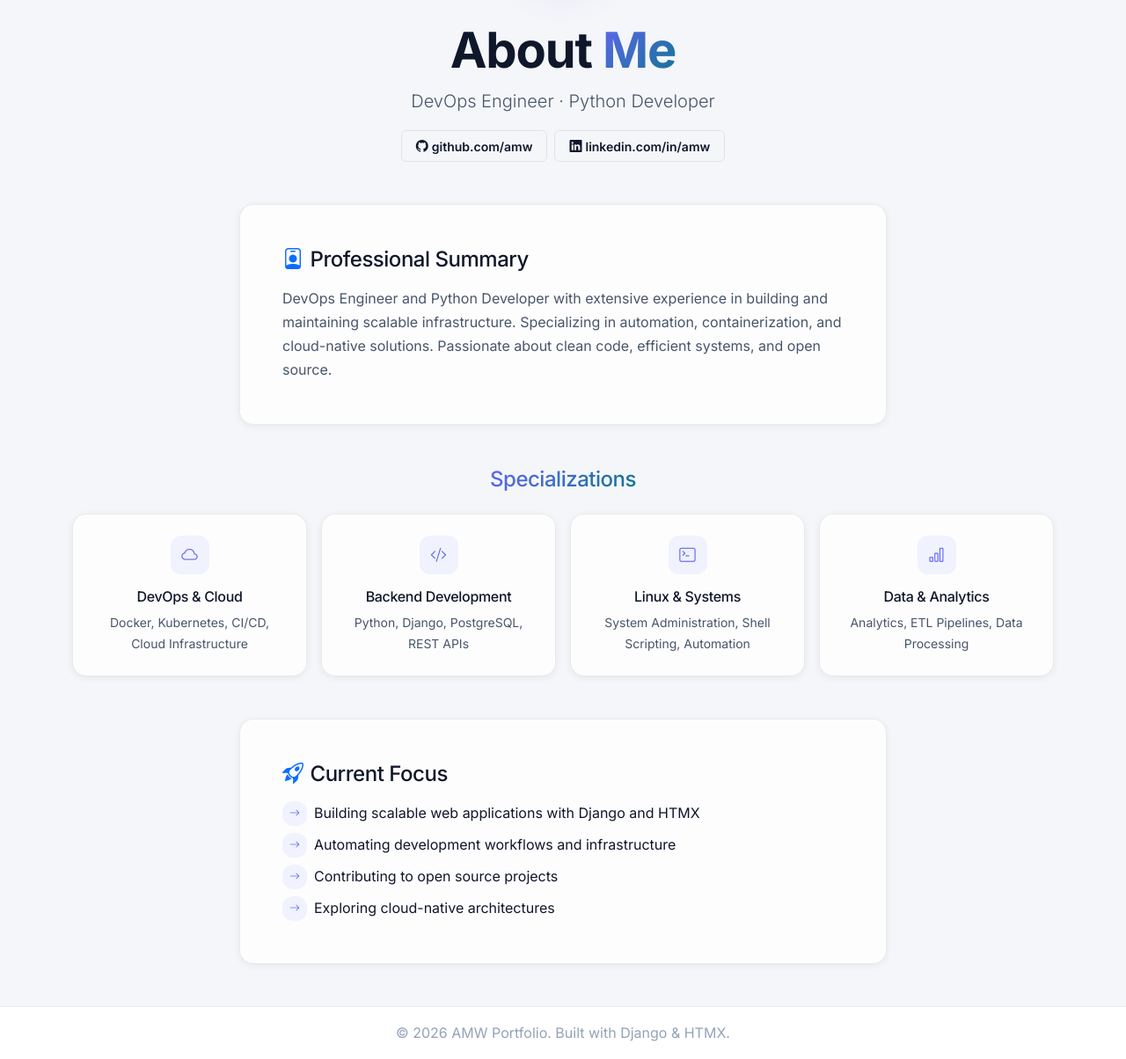
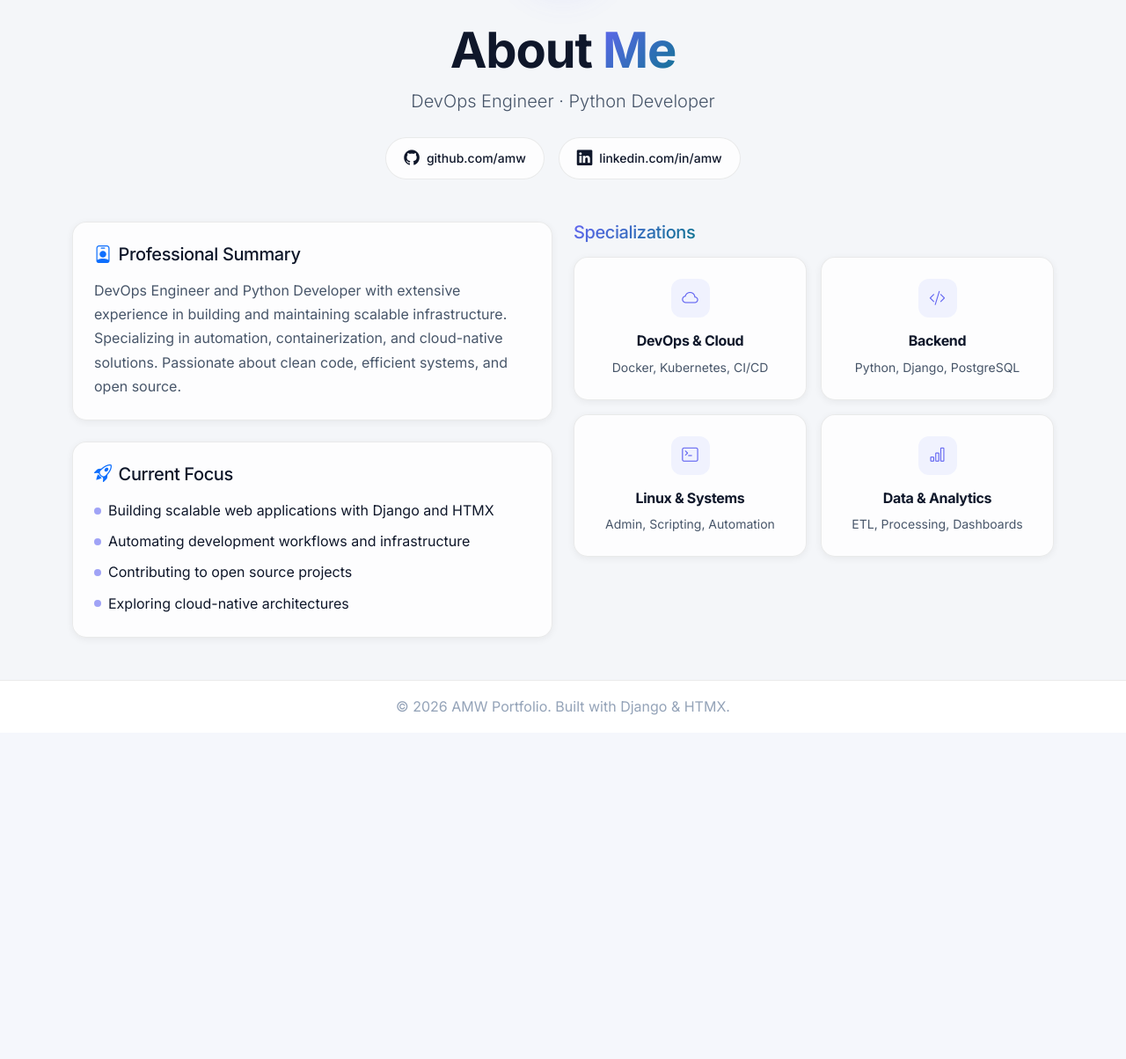
Before and after one commit to AMW-Web-Dev/AMW-ShowCases, a Django app: page /about/ in a window 1280 px wide. Shown: the part 221-1425 px from the top of the page at 88% size. After the commit the page ends 1034 px from the top, so only its background shows below. Run offline with Django 5.2, Linux system fonts and the light colour scheme; data comes from the database, SQL or seed files in the repository; some libraries are stand-ins or nearby versions.

Commit message:
Redesign about page — 2-column layout, custom social tags, focus dots
- Replaced btn-outline with .social-link-tag (pill-shaped, brand-colored hover glow)

- GitHub hover: purple glow, LinkedIn hover: blue glow, icon scales on hover

- 2-column layout (col-lg-6 each) fills page width, no empty side space

- Left column: Professional Summary + Current Focus with indigo focus dots

- Right column: 2x2 Specialization grid with contact-icon boxes

Ultraworked with [Sisyphus](https://github.com/code-yeongyu/oh-my-openagent)

Co-authored-by: Sisyphus <clio-agent@sisyphuslabs.ai>

```diff
--- a/static/css/custom.css
+++ b/static/css/custom.css
@@ -631,6 +631,58 @@ section {
   }
 }
 
+/* ─── Social Link Tags ─── */
+.social-link-tag {
+  display: inline-flex;
+  align-items: center;
+  gap: 0.5rem;
+  padding: 0.5rem 1.25rem;
+  border-radius: 100px;
+  background: var(--bg-card);
+  border: 1px solid var(--border-color);
+  color: var(--text-primary);
+  font-size: 0.875rem;
+  font-weight: 500;
+  text-decoration: none;
+  transition: all 0.25s ease;
+}
+
+.social-link-tag i {
+  font-size: 1.1rem;
+  transition: transform 0.25s ease;
+}
+
+.social-link-tag:hover {
+  transform: translateY(-2px);
+  text-decoration: none;
+}
+
+.social-link-tag[href*="github"]:hover {
+  border-color: #6e40c9;
+  color: #d2a8ff;
+  box-shadow: 0 4px 20px rgba(110, 64, 201, 0.15);
+}
+
+.social-link-tag[href*="linkedin"]:hover {
+  border-color: #0a66c2;
+  color: #6db5f7;
+  box-shadow: 0 4px 20px rgba(10, 102, 194, 0.15);
+}
+
+.social-link-tag:hover i {
+  transform: scale(1.2);
+}
+
+/* ─── Focus Dot ─── */
+.focus-dot {
+  width: 8px;
+  height: 8px;
+  border-radius: 50%;
+  flex-shrink: 0;
+  background: var(--accent-indigo);
+  opacity: 0.6;
+}
+
 /* ─── Project Cards ─── */
 .project-card .card-footer {
   display: flex;
--- a/templates/core/about.html
+++ b/templates/core/about.html
@@ -12,22 +12,30 @@
             <img src="{% static 'images/Avatar_Python_Dev_512.png' %}" alt="AMW Avatar">
         </div>
         <h1 class="mb-1">About <span class="gradient-text">Me</span></h1>
-        <p class="text-secondary lead mb-3">DevOps Engineer &middot; Python Developer</p>
-        <div class="d-flex justify-content-center gap-2">
-            <a href="https://github.com/amw" class="btn btn-outline btn-sm" target="_blank" rel="noopener">
-                <i class="bi bi-github me-1"></i>github.com/amw
+        <p class="text-secondary lead mb-4">DevOps Engineer &middot; Python Developer</p>
+
+        {# Social links as styled tags #}
+        <div class="d-flex justify-content-center gap-3">
+            <a href="https://github.com/amw" class="social-link-tag" target="_blank" rel="noopener">
+                <i class="bi bi-github"></i>
+                <span>github.com/amw</span>
             </a>
-            <a href="https://linkedin.com/in/amw" class="btn btn-outline btn-sm" target="_blank" rel="noopener">
-                <i class="bi bi-linkedin me-1"></i>linkedin.com/in/amw
+            <a href="https://linkedin.com/in/amw" class="social-link-tag" target="_blank" rel="noopener">
+                <i class="bi bi-linkedin"></i>
+                <span>linkedin.com/in/amw</span>
             </a>
         </div>
     </div>
 
+    {# Main Content — two columns to fill the page better #}
+    <div class="row g-4">
+
+        {# Left Column #}
+        <div class="col-lg-6 d-flex flex-column gap-4">
+
             {# Professional Summary #}
-    <div class="row justify-content-center mb-5 reveal">
-        <div class="col-lg-8">
-            <div class="card p-4 p-lg-5">
-                <h2 class="h4 mb-3"><i class="bi bi-person-badge me-2 text-primary"></i>Professional Summary</h2>
+            <div class="card p-4 reveal">
+                <h2 class="h5 mb-3"><i class="bi bi-person-badge me-2 text-primary"></i>Professional Summary</h2>
                 <p class="text-secondary mb-0">
                     DevOps Engineer and Python Developer with extensive experience in
                     building and maintaining scalable infrastructure. Specializing in
@@ -35,86 +43,88 @@
                     Passionate about clean code, efficient systems, and open source.
                 </p>
             </div>
-        </div>
+
+            {# Current Focus #}
+            <div class="card p-4 reveal">
+                <h2 class="h5 mb-3"><i class="bi bi-rocket-takeoff me-2 text-primary"></i>Current Focus</h2>
+                <ul class="list-unstyled mb-0">
+                    <li class="mb-2 d-flex align-items-center gap-2">
+                        <span class="focus-dot"></span>
+                        Building scalable web applications with Django and HTMX
+                    </li>
+                    <li class="mb-2 d-flex align-items-center gap-2">
+                        <span class="focus-dot"></span>
+                        Automating development workflows and infrastructure
+                    </li>
+                    <li class="mb-2 d-flex align-items-center gap-2">
+                        <span class="focus-dot"></span>
+                        Contributing to open source projects
+                    </li>
+                    <li class="mb-0 d-flex align-items-center gap-2">
+                        <span class="focus-dot"></span>
+                        Exploring cloud-native architectures
+                    </li>
+                </ul>
             </div>
 
+        </div>
+
+        {# Right Column #}
+        <div class="col-lg-6">
+
             {# Specializations #}
-    <div class="mb-5 reveal">
-        <h2 class="h4 text-center mb-4">
+            <div class="reveal">
+                <h2 class="h5 mb-3">
                     <span class="gradient-text">Specializations</span>
                 </h2>
-        <div class="row g-3 justify-content-center">
-            <div class="col-md-6 col-lg-3">
+                <div class="row g-3">
+                    <div class="col-6">
                         <div class="card h-100 text-center">
                             <div class="card-body">
                                 <div class="contact-icon mx-auto mb-3">
                                     <i class="bi bi-cloud"></i>
                                 </div>
-                        <h5 class="h6 card-title">DevOps &amp; Cloud</h5>
-                        <p class="small text-secondary mb-0">Docker, Kubernetes, CI/CD, Cloud Infrastructure</p>
+                                <h6 class="card-title">DevOps &amp; Cloud</h6>
+                                <p class="small text-secondary mb-0">Docker, Kubernetes, CI/CD</p>
                             </div>
                         </div>
                     </div>
-            <div class="col-md-6 col-lg-3">
+                    <div class="col-6">
                         <div class="card h-100 text-center">
                             <div class="card-body">
                                 <div class="contact-icon mx-auto mb-3">
                                     <i class="bi bi-code-slash"></i>
                                 </div>
-                        <h5 class="h6 card-title">Backend Development</h5>
-                        <p class="small text-secondary mb-0">Python, Django, PostgreSQL, REST APIs</p>
+                                <h6 class="card-title">Backend</h6>
+                                <p class="small text-secondary mb-0">Python, Django, PostgreSQL</p>
                             </div>
                         </div>
                     </div>
-            <div class="col-md-6 col-lg-3">
+                    <div class="col-6">
                         <div class="card h-100 text-center">
                             <div class="card-body">
                                 <div class="contact-icon mx-auto mb-3">
                                     <i class="bi bi-terminal"></i>
                                 </div>
-                        <h5 class="h6 card-title">Linux &amp; Systems</h5>
-                        <p class="small text-secondary mb-0">System Administration, Shell Scripting, Automation</p>
+                                <h6 class="card-title">Linux &amp; Systems</h6>
+                                <p class="small text-secondary mb-0">Admin, Scripting, Automation</p>
                             </div>
                         </div>
                     </div>
-            <div class="col-md-6 col-lg-3">
+                    <div class="col-6">
                         <div class="card h-100 text-center">
                             <div class="card-body">
                                 <div class="contact-icon mx-auto mb-3">
                                     <i class="bi bi-bar-chart"></i>
                                 </div>
-                        <h5 class="h6 card-title">Data &amp; Analytics</h5>
-                        <p class="small text-secondary mb-0">Analytics, ETL Pipelines, Data Processing</p>
+                                <h6 class="card-title">Data &amp; Analytics</h6>
+                                <p class="small text-secondary mb-0">ETL, Processing, Dashboards</p>
                             </div>
                         </div>
                     </div>
                 </div>
             </div>
 
-    {# Current Focus #}
-    <div class="row justify-content-center reveal">
-        <div class="col-lg-8">
-            <div class="card p-4 p-lg-5">
-                <h2 class="h4 mb-3"><i class="bi bi-rocket-takeoff me-2 text-primary"></i>Current Focus</h2>
-                <ul class="list-unstyled mb-0">
-                    <li class="mb-2 d-flex align-items-center gap-2">
-                        <span class="contact-icon" style="width: 28px; height: 28px; font-size: 0.75rem;"><i class="bi bi-arrow-right"></i></span>
-                        Building scalable web applications with Django and HTMX
-                    </li>
-                    <li class="mb-2 d-flex align-items-center gap-2">
-                        <span class="contact-icon" style="width: 28px; height: 28px; font-size: 0.75rem;"><i class="bi bi-arrow-right"></i></span>
-                        Automating development workflows and infrastructure
-                    </li>
-                    <li class="mb-2 d-flex align-items-center gap-2">
-                        <span class="contact-icon" style="width: 28px; height: 28px; font-size: 0.75rem;"><i class="bi bi-arrow-right"></i></span>
-                        Contributing to open source projects
-                    </li>
-                    <li class="mb-0 d-flex align-items-center gap-2">
-                        <span class="contact-icon" style="width: 28px; height: 28px; font-size: 0.75rem;"><i class="bi bi-arrow-right"></i></span>
-                        Exploring cloud-native architectures
-                    </li>
-                </ul>
-            </div>
         </div>
     </div>
 
```
Lines whose indentation alone changed are shown as unchanged.
